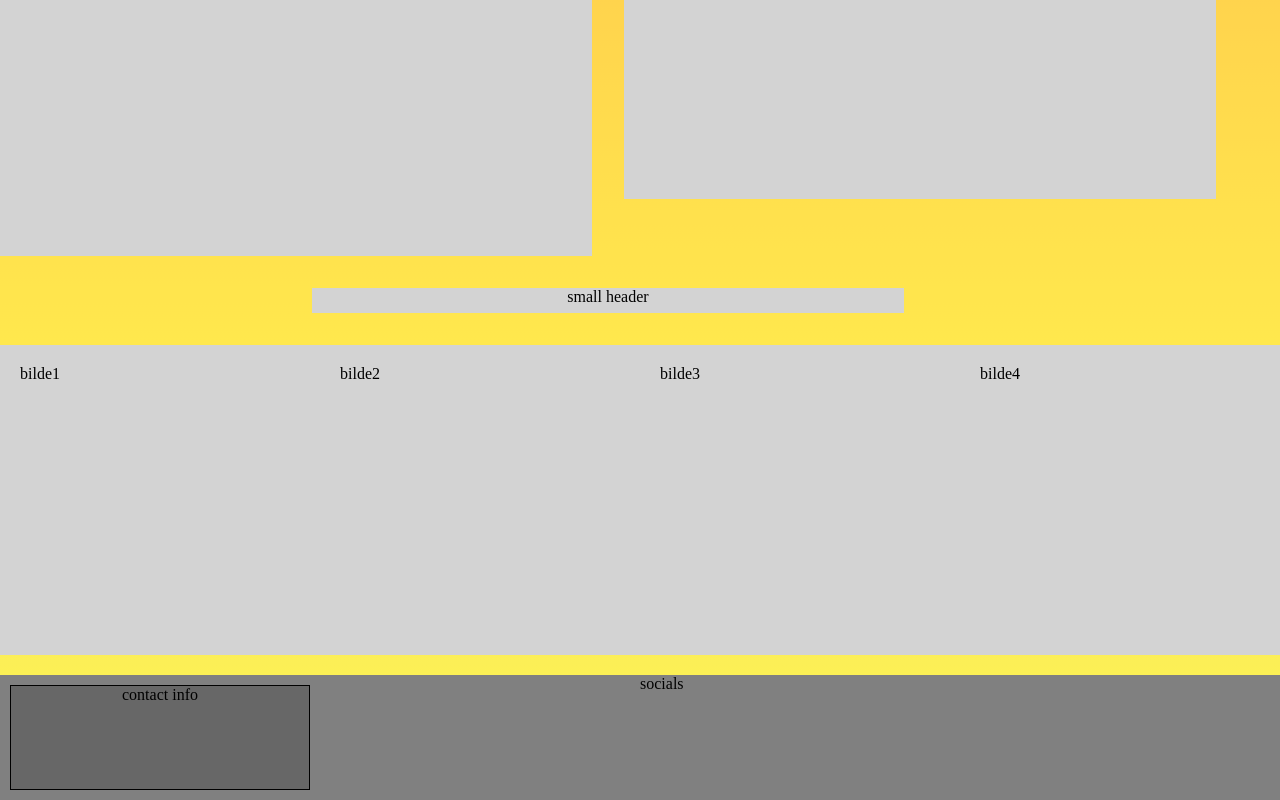
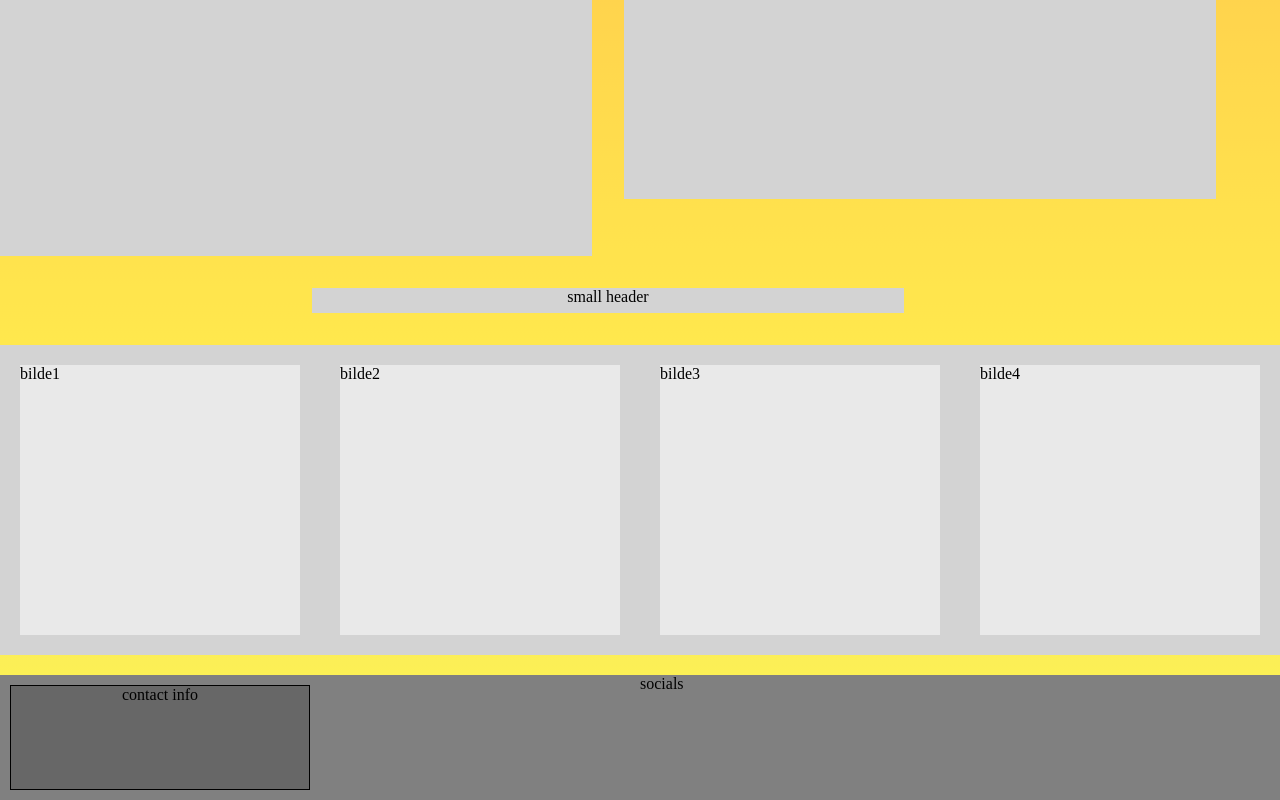
Before and after one commit to s311709/MakeItResponsive, a plain HTML site: page about.html in a window 1280 px wide. Shown: the part 459-1259 px from the top of the page. Drawn offline with Linux system fonts and the light colour scheme.

Commit message:
Update stylesheet.css

```diff
--- a/stylesheet.css
+++ b/stylesheet.css
@@ -207,7 +207,7 @@ på de andre sidene*/
 }
 
 .img-grid-item{
-	background-color rgba(255,255,255, 0.5);
+	background-color: rgba(255,255,255, 0.5);
 	margin: 20px;
 }
 
```
